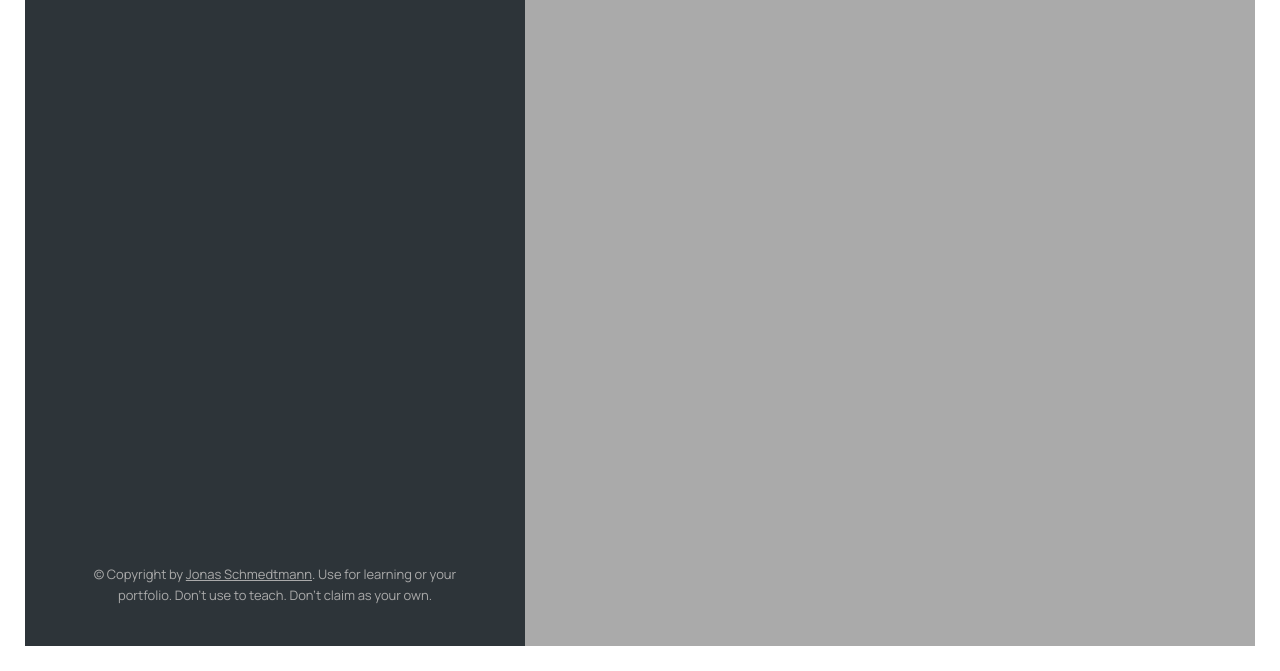
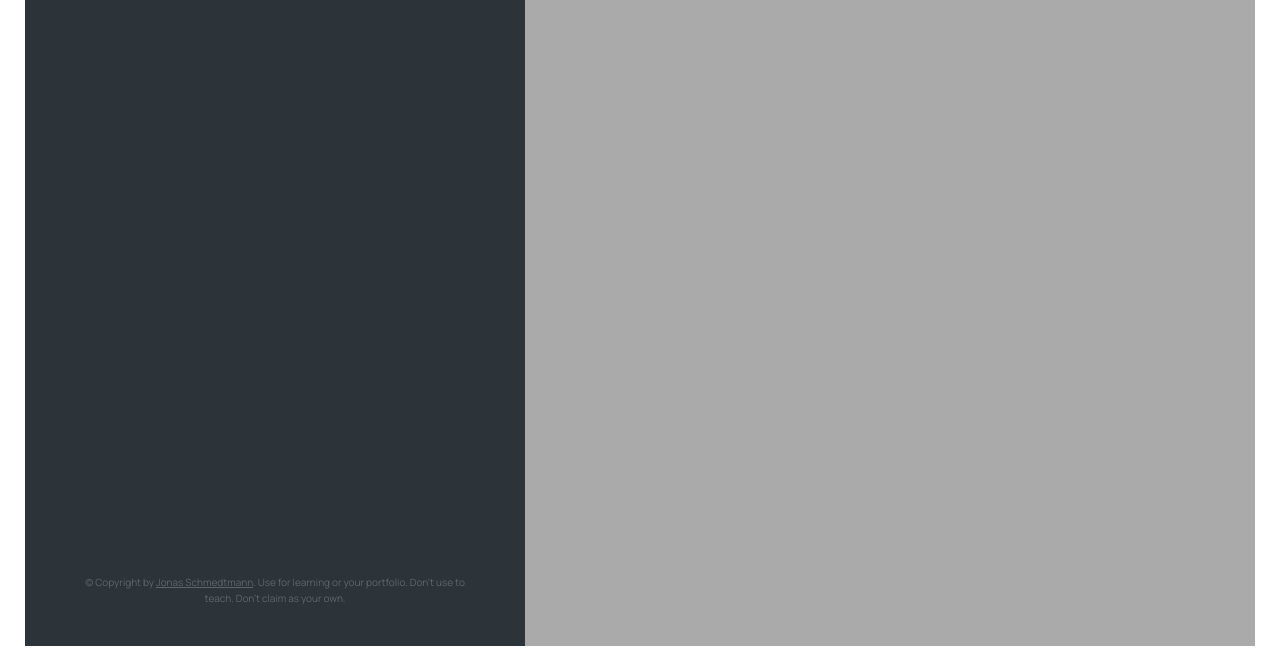
Before and after one commit to iKayden/mapty_geo, a plain HTML site: page index.html in a window 1280 px wide. Shown: the part 129-800 px from the top of the page. Drawn offline with nearby package versions, Linux system fonts and the light colour scheme.

Commit message:
add readme, delete uneeded element, css change

```diff
--- a/style.css
+++ b/style.css
@@ -21,7 +21,7 @@ html {
 }
 
 body {
-  font-family: 'Manrope', sans-serif;
+  font-family: "Manrope", sans-serif;
   color: var(--color-light--2);
   font-weight: 400;
   line-height: 1.6;
@@ -173,8 +173,9 @@ a:visited {
 
 .copyright {
   margin-top: auto;
-  font-size: 1.3rem;
+  font-size: 1rem;
   text-align: center;
+  opacity: 0.4;
   color: var(--color-light--1);
 }
 
```
Also changed, not shown: index.html (+0 -48 lines), 1 other file.
